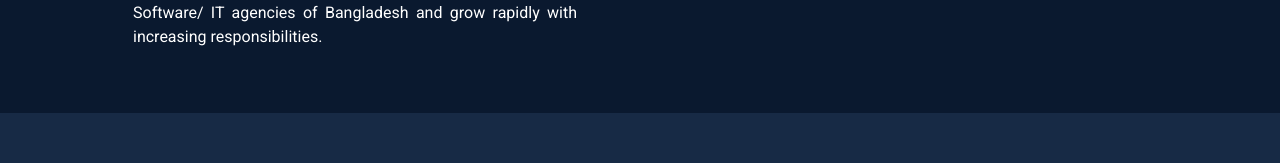
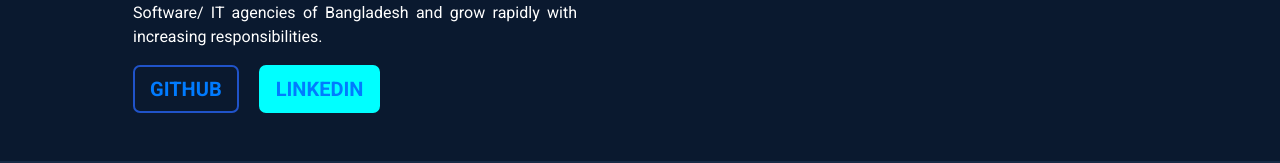
Before and after one commit to sakhawat9/my-protfolio, a React (Create React App) app: page /about in a window 1280 px wide. Shown: the part 597-760 px from the top of the page. Built offline with nearby package versions, Linux system fonts and the light colour scheme.

Commit message:
added about button

```diff
--- a/src/component/About/About.css
+++ b/src/component/About/About.css
@@ -8,3 +8,18 @@
         font-size: 13px;
         height: 26px;
 }
+
+.btn-github{
+    background-color: #0A192F;
+    text-decoration: none;
+    margin-right: 20px;
+}
+.btn-github:hover{
+    background-color: aqua;
+}
+
+.btn-linkedIn{
+    color: blue;
+    background-color: aqua;
+    border: 2px solid aqua;
+}
--- a/src/component/About/About.js
+++ b/src/component/About/About.js
@@ -1,5 +1,6 @@
 import React from 'react';
 import { Container } from 'react-bootstrap';
+import { useHistory } from 'react-router';
 import image from '../../images/my picture 1.png'
 import './About.css'
 
@@ -13,6 +14,8 @@
                             <img style={{width : '350px'}} className="pb-5" src={image} alt=""/>
                             <h1>I'm Sakhawat Hossain</h1>
                             <p>A self-motivated and enthusiastic web developer with a deep interest in JavaScript. To work in the Software industry with modern web technologies of different local & multinational Software/ IT agencies of Bangladesh and grow rapidly with increasing responsibilities.</p>
+                            <button className="btn-github btn-brand"><a target="_blank" href="https://github.com/SakhawatHossain55">Github</a></button>
+                            <button className="btn-linkedIn btn-brand"><a target="_blank" href="https://www.linkedin.com/in/sakhawat-hossain-95a57b203">LinkedIn</a></button>
                         </div>
                     </div>
                     <div className="col-md-6 p-5">
--- a/src/component/Home/Header/Header.js
+++ b/src/component/Home/Header/Header.js
@@ -16,7 +16,7 @@
             <Nav.Link as={Link} style={{color: '#fff'}} to="/project"> Project </Nav.Link>
             <Nav.Link as={Link} style={{color: '#fff'}} to="/blog"> Blog </Nav.Link>
             <Nav.Link as={Link} style={{color: '#fff'}} to="/contact"> Contact </Nav.Link>
-            <Nav.Link style={{color: '#fff', target:'_blank'}} download href="https://drive.google.com/file/d/16pfdkeTdG4VZh5VLwULO18M09kT35LBY/view" className="active btn-brand p-1 px-4" >Resume </Nav.Link>
+            <Nav.Link style={{color: '#fff'}} target="_blank" download href="https://drive.google.com/file/d/16pfdkeTdG4VZh5VLwULO18M09kT35LBY/view" className="active btn-brand p-1 px-4" >Resume </Nav.Link>
           </Nav>
         </Navbar.Collapse>
       </Container>
```
